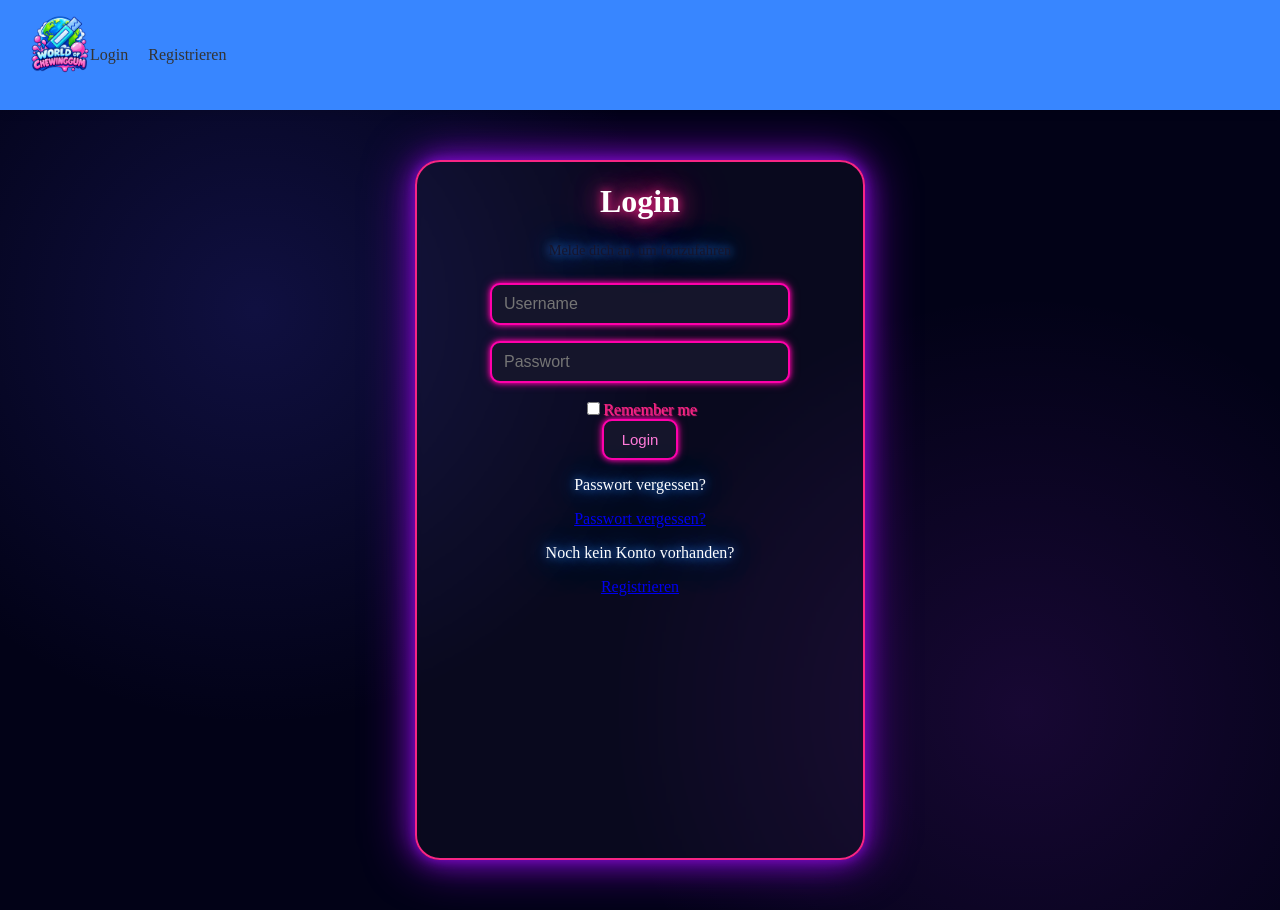
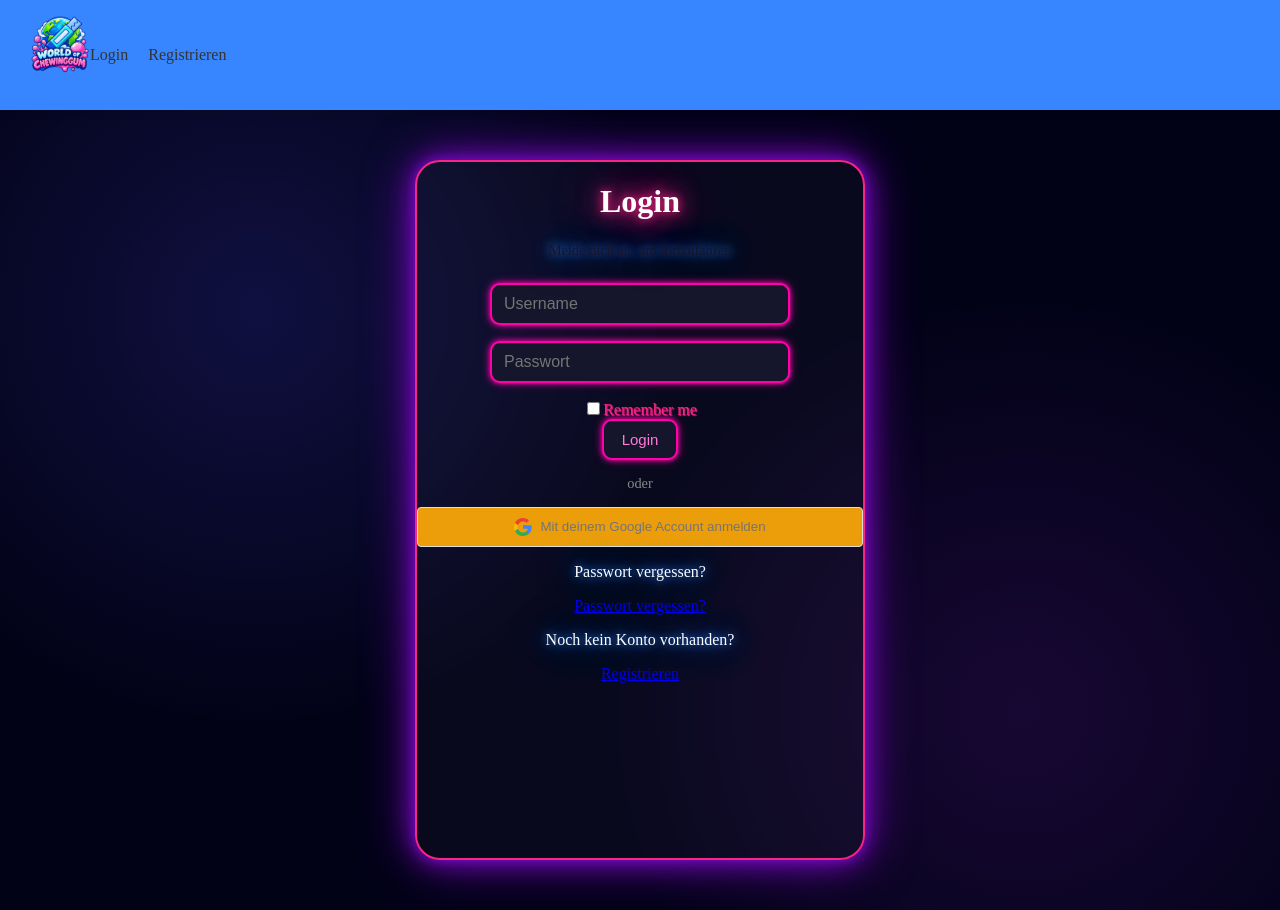
Before and after one commit to Vinci4600/World-of-Chewing-gum, a React (Vite) app in the folder Frontend/: page /login in a window 1280 px wide. Built offline with nearby package versions, Linux system fonts and the light colour scheme.

Commit message:
Local Changes add

```diff
--- a/Frontend/package.json
+++ b/Frontend/package.json
@@ -10,6 +10,7 @@
     "preview": "vite preview"
   },
   "dependencies": {
+    "@react-oauth/google": "^0.13.5",
     "axios": "^1.20.0",
     "react": "^19.2.8",
     "react-dom": "^19.2.8",
--- a/Frontend/src/pages/KaugummiDetailPage.jsx
+++ b/Frontend/src/pages/KaugummiDetailPage.jsx
@@ -90,6 +90,10 @@ function KaugummiDetailPage() {
 
 
 
+
+
+
+
                     </div>
 
                     <div className="kaugummi-detail-actions">
--- a/Frontend/src/pages/Loginpage.jsx
+++ b/Frontend/src/pages/Loginpage.jsx
@@ -1,10 +1,10 @@
 
-import './components/Styles/Home.css'
+import './components/Styles/Home.css';
 import { useState } from "react";
 import { useNavigate, Link } from "react-router-dom";
 
 
-function Loginpage() {
+function Loginpage({onLoginSuccess}) {
 
     const navigate = useNavigate();
 
@@ -64,19 +64,58 @@ function Loginpage() {
 
             navigate("/");
         } catch (err) {
-            setError(err.message || "Login fehlgeschlagen.");
+            setError(err.message || "Login mit Google fehlgeschlagen!.");
         } finally {
             setLoading(false);
         }
     };
 
+
+    /**
+     * Google -Endpoint hinzugefügt für SSO-Login mit Google Account
+     * @param googleIdToken
+     * @returns {Promise<void>}
+     */
+    const handleGoogleLogin = async (googleIdToken) => {
+        try {
+            setLoading(true);
+            const response = await fetch("http://localhost:8080/api/auth/google", {
+                method: "POST",
+                headers: {
+                    "Content-Type": "application/json",
+                },
+                body: JSON.stringify({ token: googleIdToken }),
+            });
+
+            const data = await response.json();
+
+            if (!response.ok) {
+                throw new Error(data.error || "Google-Login fehlgeschlagen");
+            }
+
+            // Token speichern & Navigieren wie beim normalen Login
+            if (formData.rememberMe) {
+                localStorage.setItem("token", data.token);
+            } else {
+                sessionStorage.setItem("token", data.token);
+            }
+
+            if (onLoginSuccess) onLoginSuccess(data.token);
+
+            navigate("/");
+        } catch (error) {
+            setError(error.message || "Fehler beim Google-Login");
+        } finally {
+            setLoading(false);
+        }
+    };
     return (
         <div className="Background-Intro">
 
 
             <div className="kaugummi-form-container">
                 <h1>Login</h1>
-                <p className="lg-sub">Melde dich an, um fortzufahren</p>
+                <p className="lg-sub">Melde dich an, um  fortzufahren</p>
 
                 {error && <div className="lg-error" role="alert">{error}</div>}
 
@@ -124,6 +163,40 @@ function Loginpage() {
                     </button>
                 </form>
 
+
+
+                <div className="lg-divider" style={{ margin: "15px 0", textAlign: "center" }}>
+                    <span>oder</span>
+                </div>
+
+                <button
+                    type="button"
+                    className="button-google"
+                    onClick={() => handleGoogleLogin()}
+                    style={{
+                        width: "100%",
+                        padding: "10px",
+                        backgroundColor: "#ec9d0a",
+                        color: "#757575",
+                        border: "1px solid #ddd",
+                        borderRadius: "4px",
+                        cursor: "pointer",
+                        fontWeight: "500",
+                        display: "flex",
+                        alignItems: "center",
+                        justifyContent: "center",
+                        gap: "8px"
+                    }}
+                >
+                    <svg width="18" height="18" viewBox="0 0 18 18">
+                        <path fill="#4285F4" d="M17.64 9.2c0-.637-.057-1.251-.164-1.84H9v3.481h4.844a4.14 4.14 0 0 1-1.796 2.716v2.259h2.908c1.702-1.567 2.684-3.875 2.684-6.616z"/>
+                        <path fill="#34A853" d="M9 18c2.43 0 4.467-.806 5.956-2.18l-2.908-2.259c-.806.54-1.837.86-3.048.86-2.344 0-4.328-1.584-5.036-3.711H.957v2.332A8.997 8.997 0 0 0 9 18z"/>
+                        <path fill="#FBBC05" d="M3.964 10.71A5.41 5.41 0 0 1 3.682 9c0-.593.102-1.17.282-1.71V4.958H.957A8.996 8.996 0 0 0 0 9c0 1.452.348 2.827.957 4.042l3.007-2.332z"/>
+                        <path fill="#EA4335" d="M9 3.58c1.321 0 2.508.454 3.44 1.345l2.582-2.58C13.463.891 11.426 0 9 0A8.997 8.997 0 0 0 .957 4.958L3.964 7.29C4.672 5.163 6.656 3.58 9 3.58z"/>
+                    </svg>
+                    Mit deinem Google Account anmelden
+                </button>
+
                 <div className="lg-footer">
                     <p>Passwort vergessen?</p> <Link to="/forgotpassword">Passwort vergessen?</Link>
                 </div>
--- a/Frontend/src/pages/components/Styles/Home.css
+++ b/Frontend/src/pages/components/Styles/Home.css
@@ -228,6 +228,58 @@ input:not([type="checkbox"]) {
 }
 
 
+
+/* Container für das Formular */
+.lg-field-password {
+    position: relative;
+}
+
+/* Button zum Anzeigen / Verbergen des Passworts */
+.toggle-password-btn {
+    position: absolute;
+    right: 10px;
+    top: 50%;
+    transform: translateY(-50%);
+    background: none;
+    border: none;
+    cursor: pointer;
+    font-size: 0.85rem;
+    color: #666;
+}
+
+.toggle-password-btn:hover {
+    color: #333;
+}
+
+/* Trennlinie */
+.lg-divider {
+    margin: 15px 0;
+    text-align: center;
+    color: #888;
+    font-size: 0.9rem;
+}
+
+/* Google Sign-In Button */
+.button-google {
+    width: 100%;
+    padding: 10px;
+    background-color: #ffffff;
+    color: #757575;
+    border: 1px solid #ddd;
+    border-radius: 4px;
+    cursor: pointer;
+    font-weight: 500;
+    display: flex;
+    align-items: center;
+    justify-content: center;
+    gap: 8px;
+    transition: background-color 0.2s ease, border-color 0.2s ease;
+}
+
+.button-google:hover {
+    background-color: #f7f7f7;
+    border-color: #ccc;
+}
 label {
     color: #F72585;
 
```
Also changed, not shown: Frontend/src/assets/Profil.png (added), 1 other file (tests, documents, lock files or other folders).
